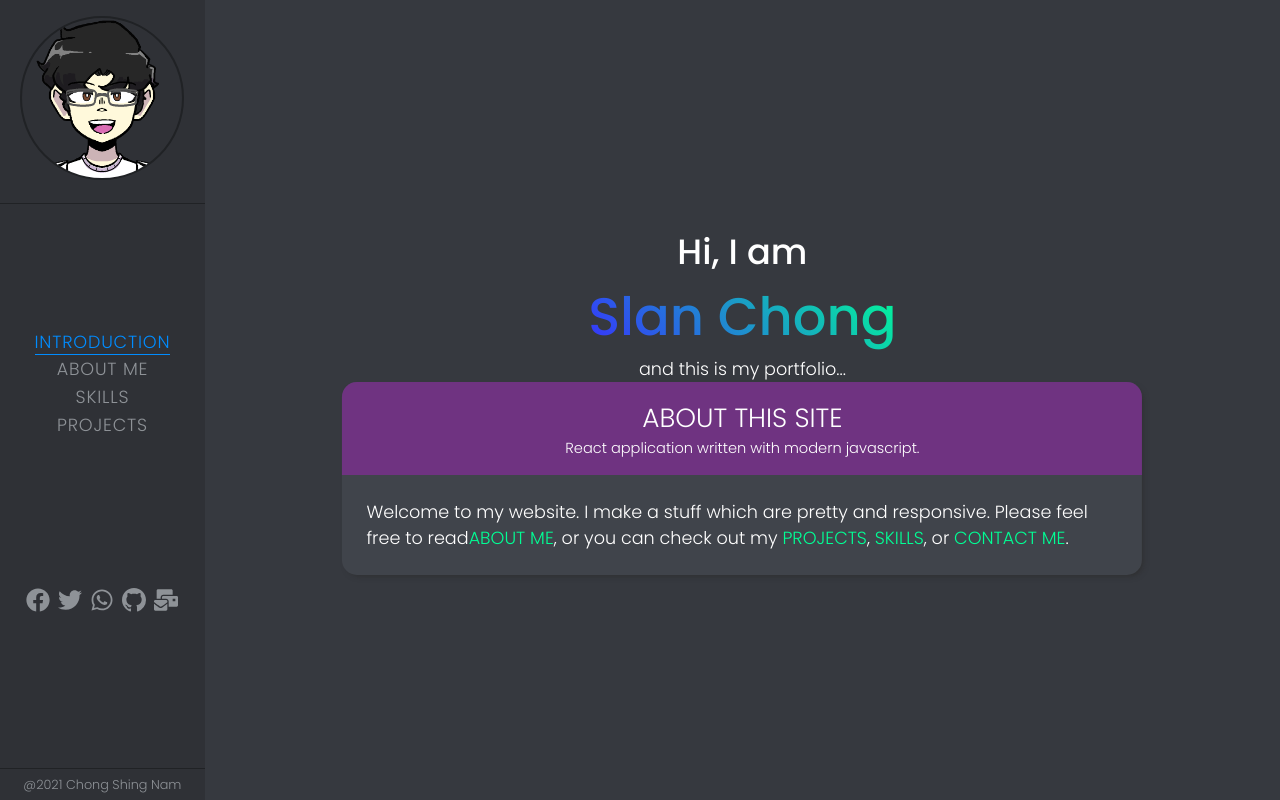
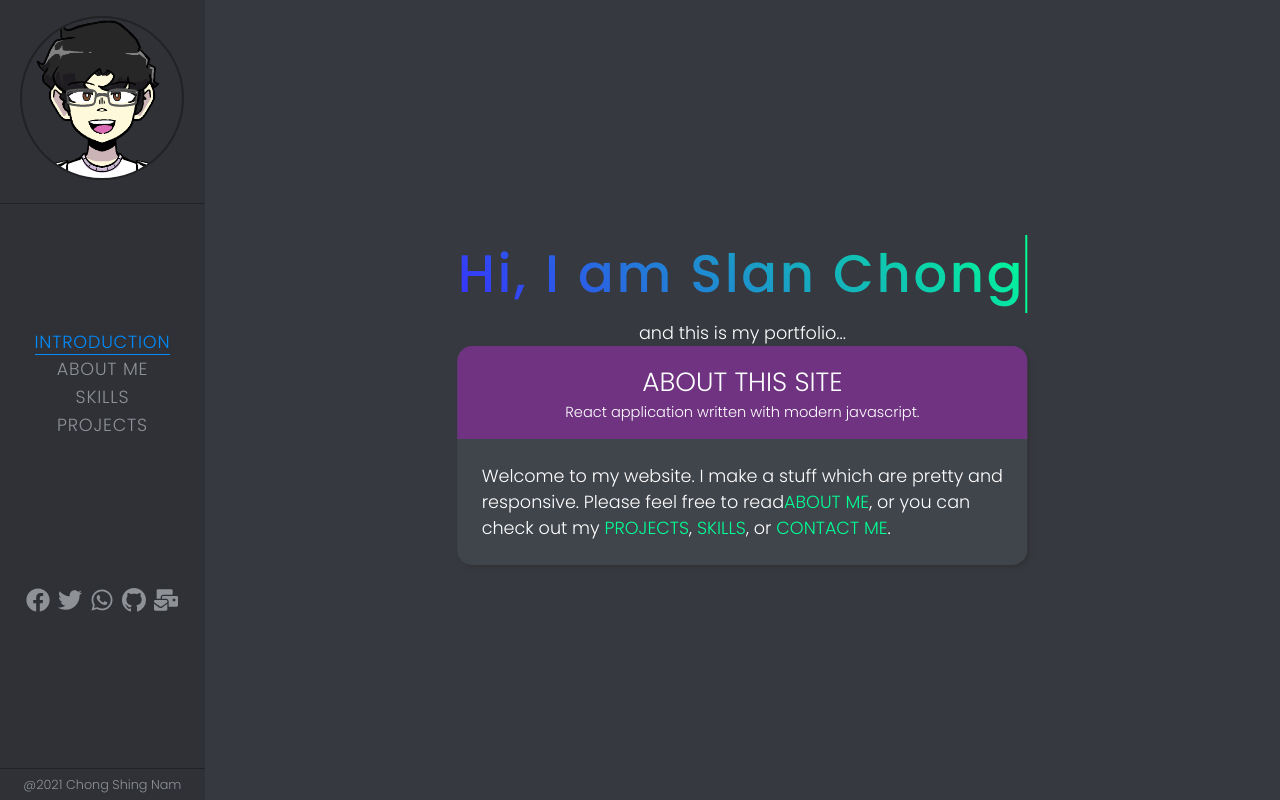
Before and after one commit to slan-chong/snchong-portfolio-main, a React (Create React App) app: page /#/ in a window 1280 px wide. Built offline with nearby package versions, Linux system fonts and the light colour scheme.

Commit message:
typewriter

```diff
--- a/src/pages/Introduction.jsx
+++ b/src/pages/Introduction.jsx
@@ -2,10 +2,7 @@ export const Introduction = () => {
     return (
         <div className="Introduction">
             <header className="hero-section">
-                 <h1 className="hero-text">
-                    Hi, I am<br/>
-                    <span> Slan Chong</span>
-                 </h1>
+                 <div className="hero-text"><h1>Hi, I am Slan Chong</h1></div>
                  <p className='hero-sub-text'>and this is my portfolio...</p>
             </header>
             <div className="intro-content">
--- a/src/styles/_typography.scss
+++ b/src/styles/_typography.scss
@@ -3,8 +3,7 @@
     top: 50%;
     left: 50%;
     transform: translate(-50%, -50%);
-    width: 80%;
-
+    justify-content: center;
     .intro-content{
         span{
             text-transform: uppercase;
@@ -13,14 +12,25 @@
     }
 }
 .hero-text{
-    text-align: center;
-    span{
-        background: linear-gradient(45deg,#382eff,#00ff95 100%);
-        background-clip:text;
-        color: transparent;
-        font-size: 150%;
+    display: inline-block;
+    position: relative;
+    overflow: hidden;
+    white-space: nowrap;
+    border-right: .1em solid #00ff95;
+    letter-spacing: .1em;
+    animation:
+    typing 3.5s steps(30, end),
+    blink-caret .5s step-end infinite;
+    background: linear-gradient(45deg,#382eff,#00ff95 100%);
+    background-clip:text;
+    color: transparent;
+    font-size: 150%;
     }
+@keyframes typing {
+from { width: 0 }
+to { width: 100% }
 }
-.hero-sub-text{
-    text-align: center;
+@keyframes blink-caret {
+from, to { border-color: transparent }
+50% { border-color: #00ff95 }
 }
```
